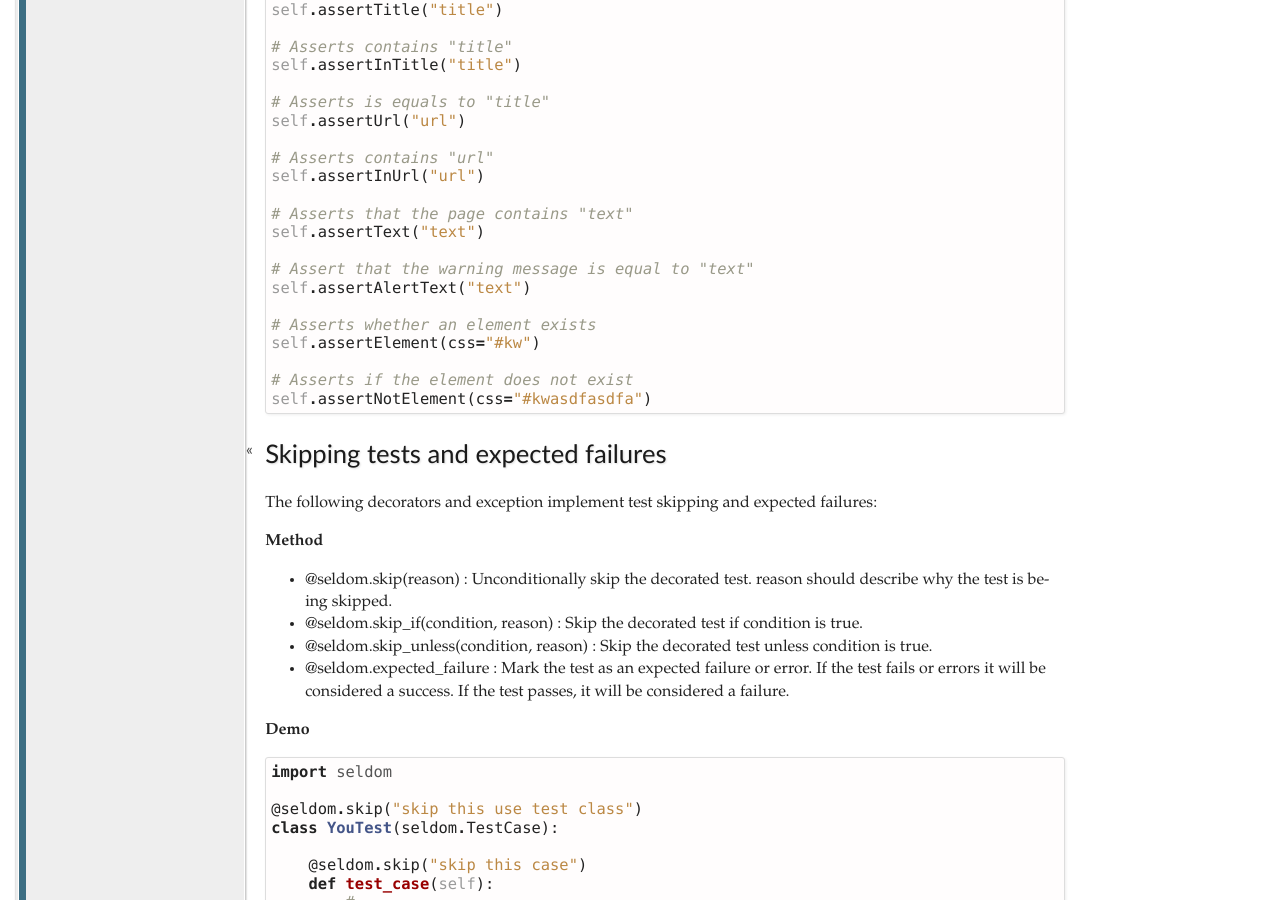
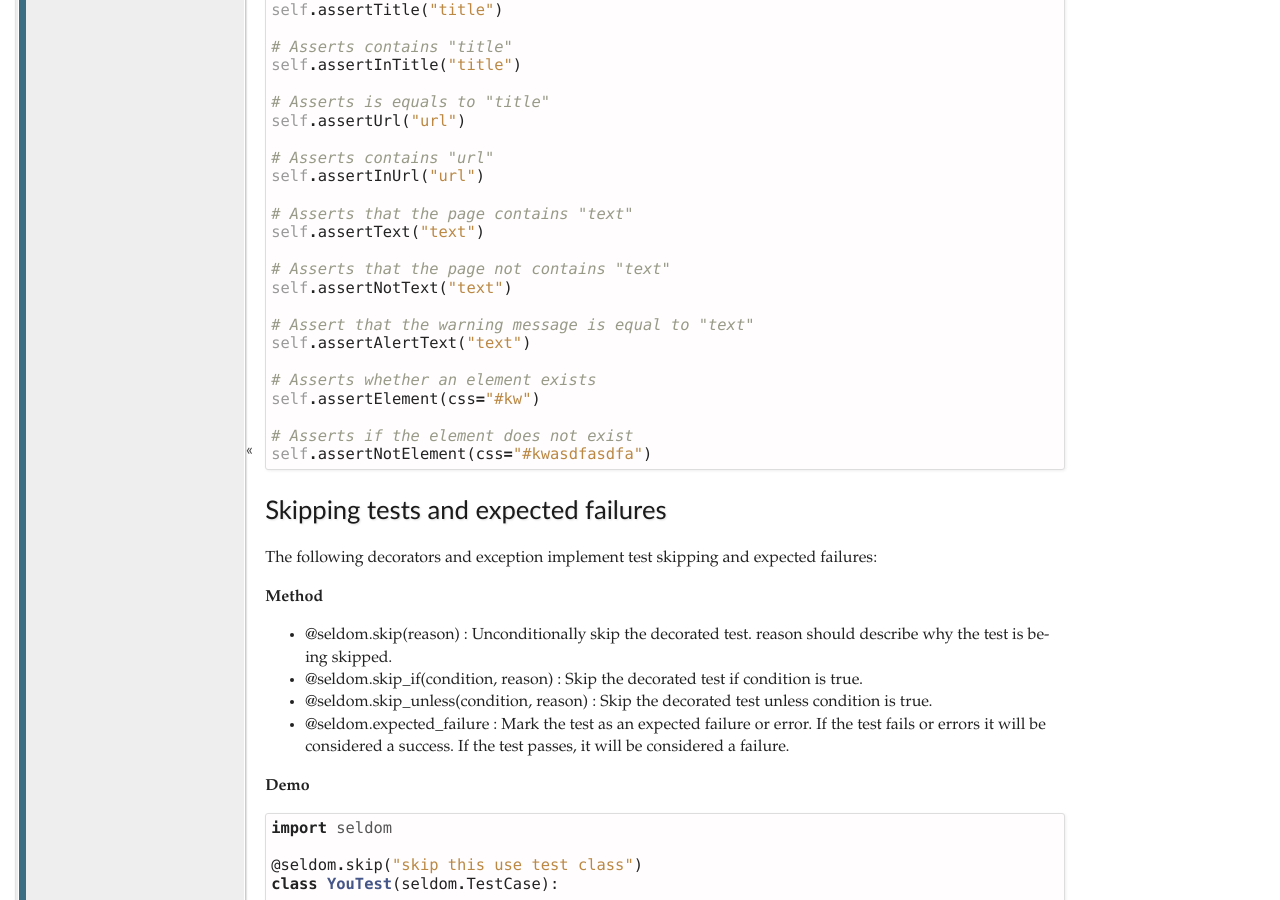
Before and after one commit to SeldomQA/seldom, a Sphinx documentation site: the page built from docs/rst_docs/seldom_api.rst, in a window 1280 px wide and 900 px high, scrolled down 2202 px. Built offline with Sphinx 7.4.7, drawn with Linux system fonts in a browser that asks for light colours.

Commit message:
doc: update

```diff
--- a/docs/rst_docs/seldom_api.rst
+++ b/docs/rst_docs/seldom_api.rst
@@ -135,6 +135,9 @@ Assertion
 
     # Asserts that the page contains "text"
     self.assertText("text")
+
+    # Asserts that the page not contains "text"
+    self.assertNotText("text")
 
     # Assert that the warning message is equal to "text"
     self.assertAlertText("text")
--- a/docs/seldom_api.md
+++ b/docs/seldom_api.md
@@ -120,8 +120,12 @@ self.assertUrl("url")
 # 断言URL是否包含
 self.assertInUrl("url")
 
-# 断言页面是否存在“text”
+# 断言页面包含“text”
 self.assertText("text")
+
+# 断言页面不包含“text”
+self.assertNotText("text")
+
 
 # 断言警告是否存在"text" 提示信息
 self.assertAlertText("text")
```
